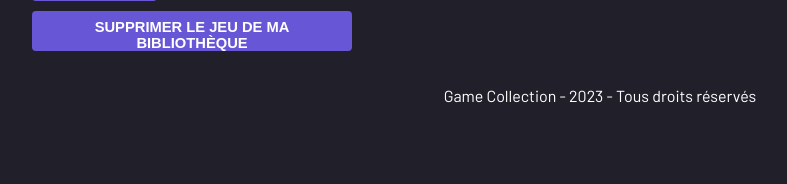
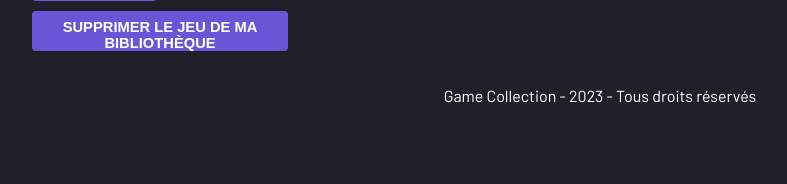
Before and after one commit to Yoshi-OOF/Game-Collection, a PHP site: page /Views/ModifierJeuView.php in a window 1280 px wide. Shown: the part 389-573 px from the top of the page, without its empty margins (40-827 px from the left). Run offline with PHP 8.4, Linux system fonts and the light colour scheme; the template is opened without the code that fills it, so the values that code supplies are empty.

Commit message:
Fix size bouton delete

```diff
--- a/Css/ModifierJeu.css
+++ b/Css/ModifierJeu.css
@@ -109,7 +109,7 @@ body {
 .btn-delete {
     background-color: #6757D6;
     color: #fff;
-    width: 25vw;
+    width: 20vw;
     height: 40px;
 }
 
```
